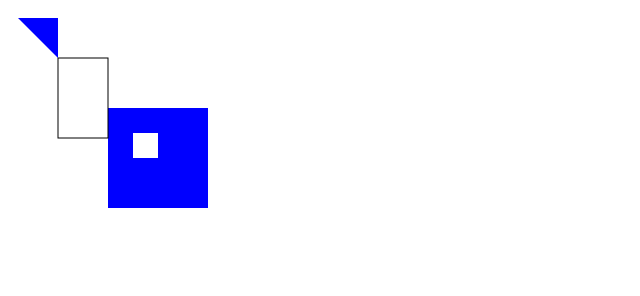
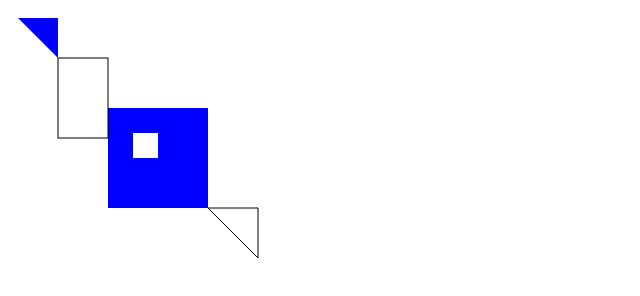
Before and after one commit to hconley6695/html_canvas, a plain HTML site: page index.html in a window 1280 px wide. Shown: the full height of the page, 0-640 px from the left. Drawn offline with Linux system fonts and the light colour scheme.

Commit message:
taking more notes on canvas

```diff
--- a/index.html
+++ b/index.html
@@ -5,7 +5,7 @@
 	<link rel="stylesheet" type="text/css" href="style.css">
 </head>
 <body>
-<canvas id="c" width="500" height="500"></canvas>
+<canvas id="c" width="600" height="600"></canvas>
 <script>
 	var c = document.querySelector('#c');
 	var ctx = c.getContext("2d");
@@ -39,6 +39,39 @@
 
 	// FOR MORE FUNCTIONS, CHECK DOCS: https://www.w3.org/TR/2dcontext/#building-paths
 
+
+	// Canvas2D allows you to translate (move), rotate, or scale objects.
+
+	// Scaling
+	// scale(x,y) multiplies the x and y values by a given factor so
+
+	// ctx.scale(2,3);
+	ctx.beginPath();
+	ctx.moveTo(200, 200);
+	ctx.lineTo(250, 250);
+	ctx.lineTo(250, 200);
+	ctx.lineTo(200, 200);
+	ctx.stroke();
+	// will make all values twice as large on the x axis and three times as large on the y axis.
+
+	// Translation
+	// translate(x,y) moves all subsequent draw commands by x number of pixels on horizontally and y pixels vertically.
+	// moves all elements drawn after it 20 pixels to the rights and 40 pixels down.
+	ctx.translate(20,40);
+
+	// Rotation
+	// ctx.rotate(angleRadians) rotates an object a certain number of radians (generally) about its center. You may have learned about radians in school but here's a handy formula to convert a value from degrees to radians.
+	// radians = degrees * (Math.PI/180)
+
+	ctx.rotate(10);
+
+	// Don't ask us why everything in Computer Graphics uses radians. We have no idea. :)
+
+	// Order of operations
+	// You should generally scale objects first, rotate them next, and then finally translate last. There are times when you'd want to rotate around an arbitrary point instead of an object's center, that's out of scope for this lesson.
+
+	// It’s important to note that whatever transformations apply for all subsequent objects until you reverse them.
+
 </script>
 </body>
 </html>
```
